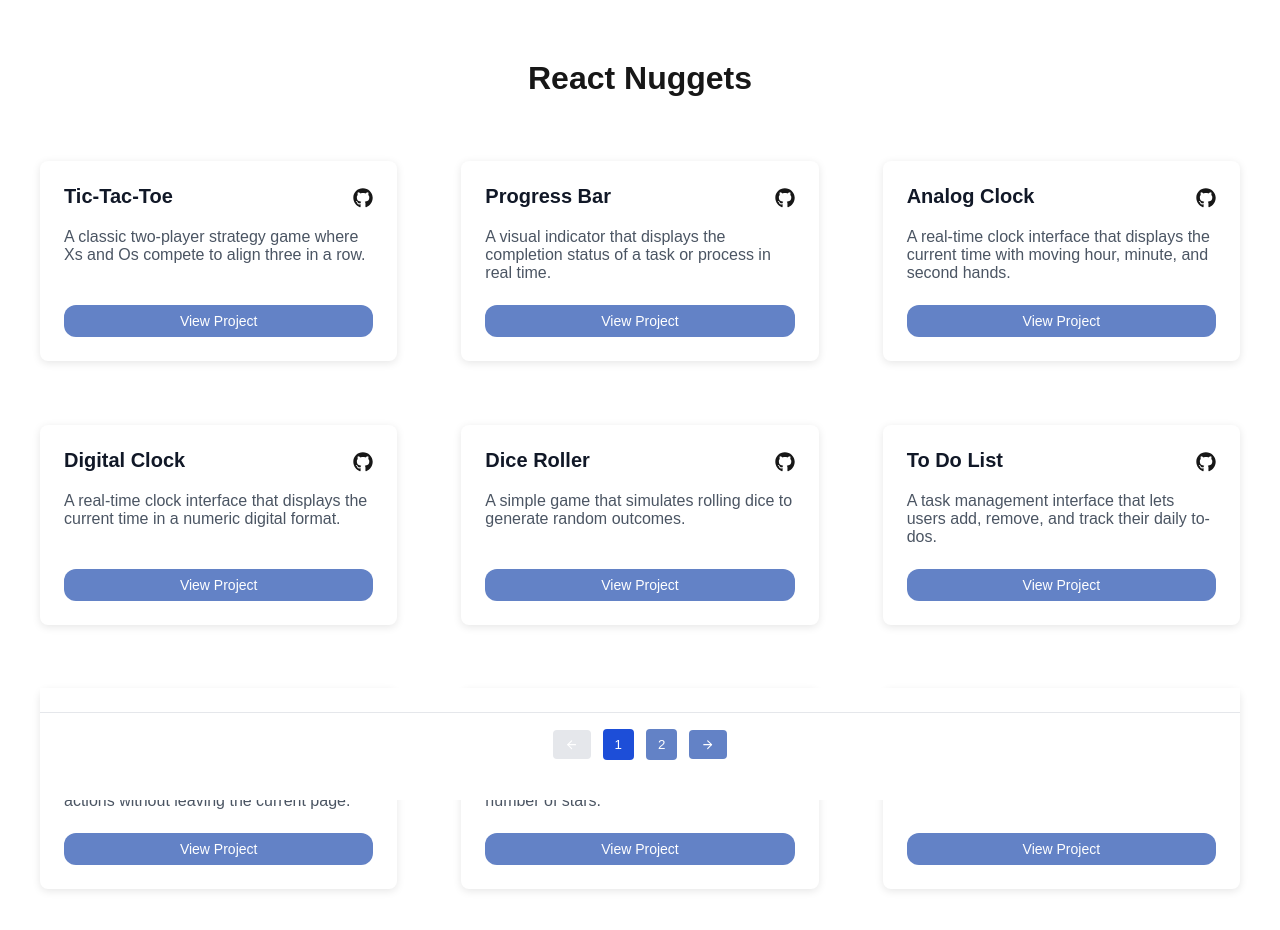
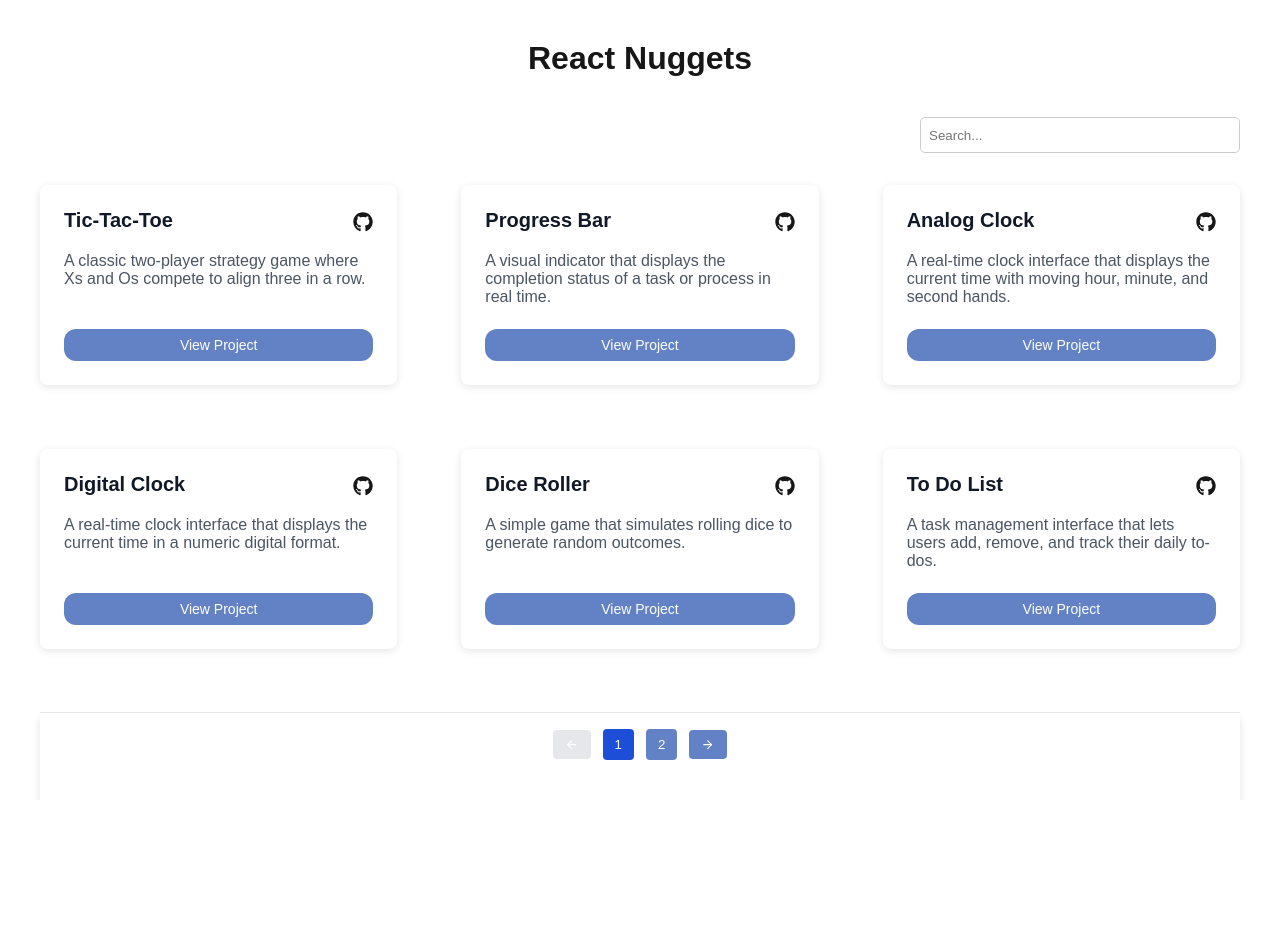
Before and after one commit to sushma-priyadharssini/react-ui-coding, a Next.js app: page / in a window 1280 px wide. Shown: the top 930 px of the page. After the commit the page ends 800 px from the top, so only its background shows below. Built offline with nearby package versions, Linux system fonts and the light colour scheme.

Commit message:
fixed pageTitle on refresh fixed navigating back to respective page on project back introduced search box on home page

```diff
--- a/src/app/page.module.css
+++ b/src/app/page.module.css
@@ -26,10 +26,9 @@
 }
 
 .main {
-  display: flex;
-  flex-direction: column;
-
-  grid-row-start: 2;
+  /* display: flex;
+  flex-direction: column; */
+  height: 100%;
 }
 
 .main ol {
--- a/src/libs/home/components/footer/index.js
+++ b/src/libs/home/components/footer/index.js
@@ -13,7 +13,7 @@ const Footer = () => {
 
     useEffect(() => {
         setPage({
-            currPage: 1,
+            ...page,
             endPage: Math.ceil(ROUTES.length / ITEMS_PER_PAGE)
         })
     }, [])
--- a/src/libs/home/components/home.js
+++ b/src/libs/home/components/home.js
@@ -3,11 +3,23 @@
 import { ProjectList } from "./project-list"
 import styles from "../home.module.css"
 import Footer from "./footer"
+import { useState } from "react";
 
 const Home = () => {
+    const [searchValue, setSearchValue] = useState("");
+
     return <div className={styles.home}>
         <div className={styles.header}>
             <h1 className={styles.pageHeading}>React Nuggets</h1>
+        </div>
+
+        <div className={styles.navbar}>
+            <input
+                className={styles.searchbar}
+                value={searchValue}
+                onChange={(e) => setSearchValue(e.target.value)}
+                placeholder="Search..."
+            />
         </div>
 
         <div className={styles.homeContent}>
--- a/src/libs/home/home.module.css
+++ b/src/libs/home/home.module.css
@@ -1,5 +1,5 @@
 .header {
-  margin-bottom: 64px;
+  margin-bottom: 24px;
   display: flex;
   justify-content: center;
 }
@@ -16,3 +16,19 @@
   align-items: center;
   justify-content: center;
 }
+
+.navbar {
+  display: flex;
+  justify-content: flex-end;
+  width: 100%;
+  padding: 16px 0px;
+  margin-bottom: 16px;
+}
+
+.searchbar {
+  width: 320px;
+  height: 36px;
+  border: 1px solid #ccc;
+  border-radius: 5px;
+  padding: 8px;
+}
--- a/src/libs/home/index.js
+++ b/src/libs/home/index.js
@@ -1 +1,2 @@
 export { default } from "./components/home";
+export { ROUTES } from "./routes";
```
Also changed, not shown: src/libs/layout/index.js (+6 -4 lines), src/libs/home/routes.js.
